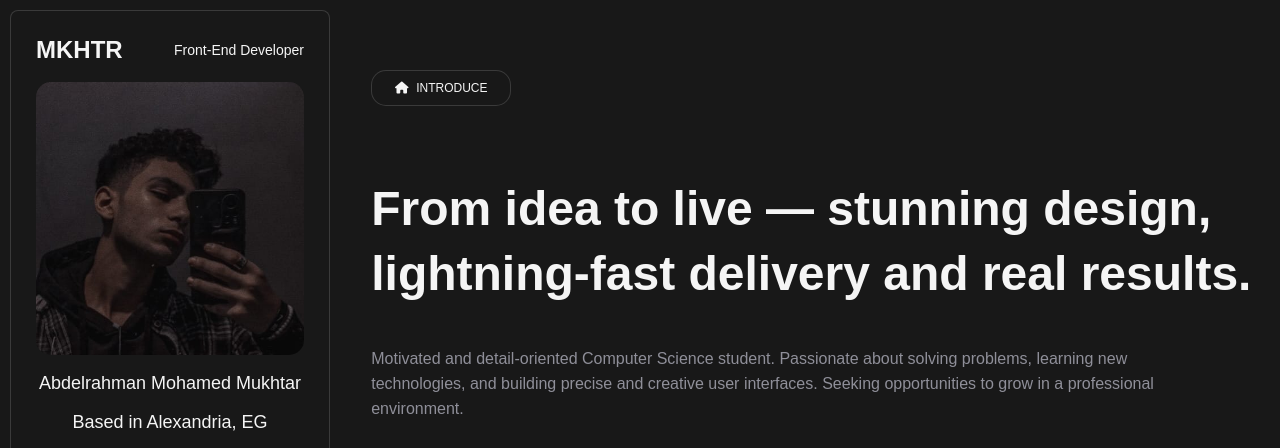
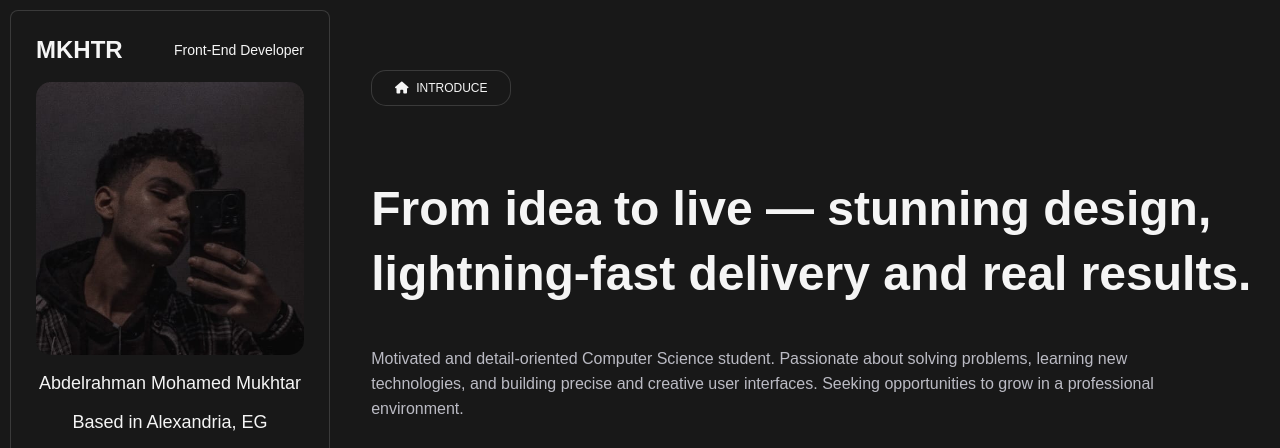
Before and after one commit to Mkhtr10/Mkhtr-Portfolio, a plain HTML site: page index.html in a window 1280 px wide. Shown: the top 448 px of the page. Drawn offline with Linux system fonts and the light colour scheme.

Commit message:
Update style.css

```diff
--- a/css/style.css
+++ b/css/style.css
@@ -208,7 +208,7 @@ h1{
 }
 
 #obj{
-    color: #8f8f99;
+    color: #bbbbc4;
     font-size: 16px;
     width: 89%;
     line-height: 25px;
```
